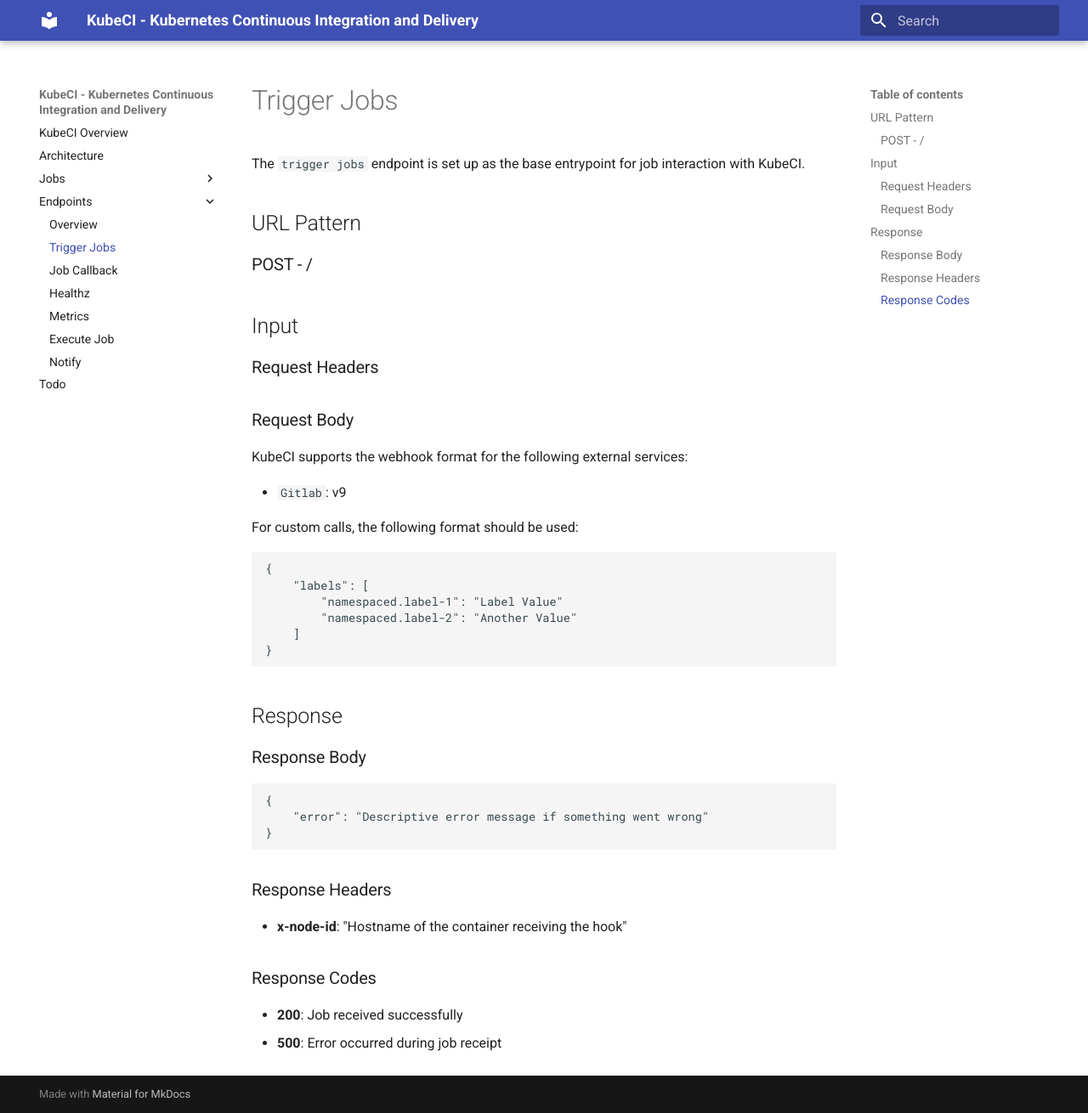
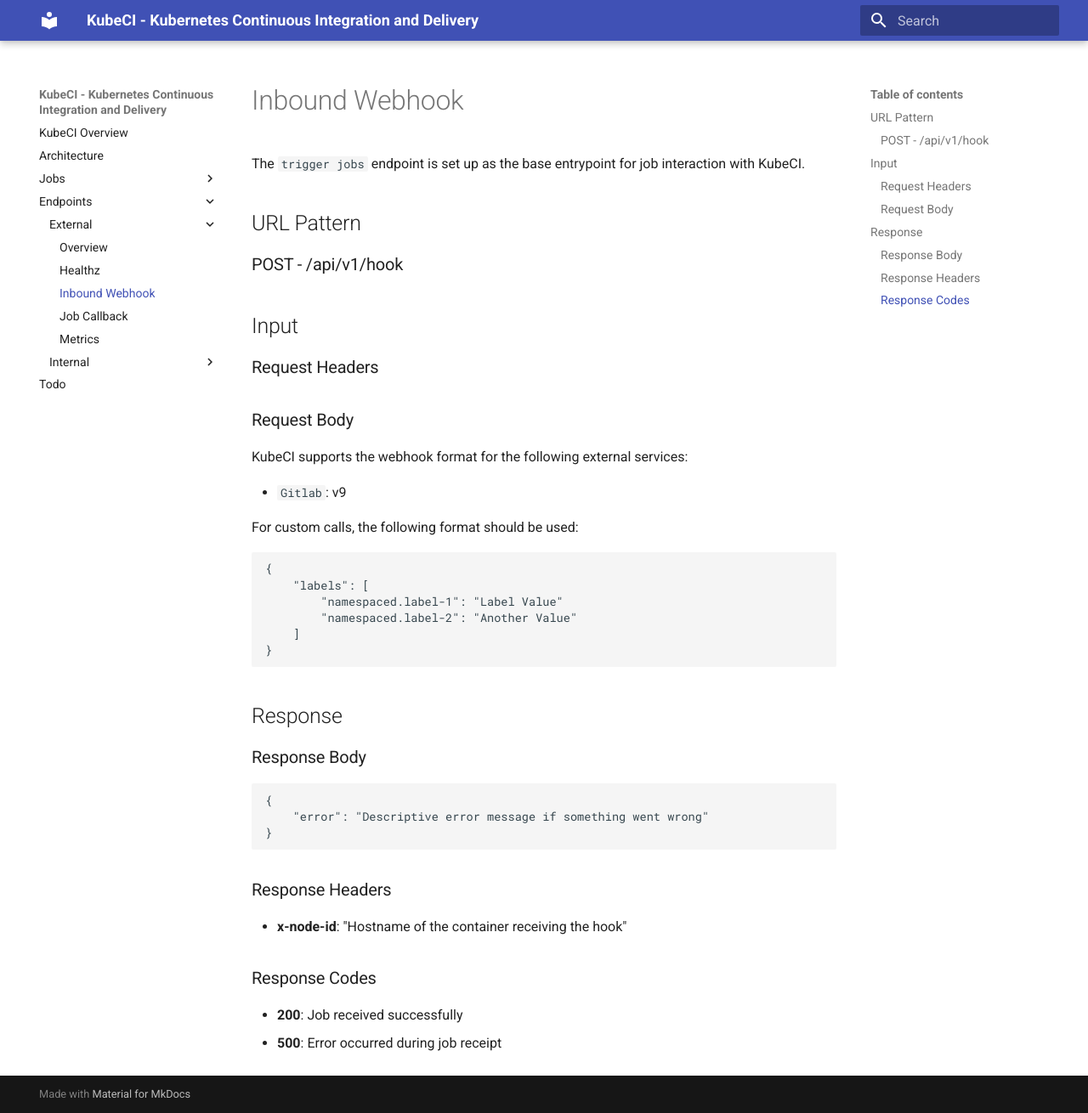
Before and after one commit to mnewswanger/kube-ci, an MkDocs documentation site: the page built from docs/endpoints/external/inbound-webhook.md, in a window 1280 px wide and 1310 px high. Shown: the whole window at 85% size. Built offline with MkDocs 1.6.1 and Material for MkDocs 9.7.7, drawn with Linux system fonts in a browser that asks for light colours; old or Windows-style settings are respelled for this version of MkDocs.

Commit message:
Update endpoint URLs

```diff
--- a/docs/endpoints/trigger-jobs.md
+++ b/docs/endpoints/external/inbound-webhook.md
@@ -1,10 +1,10 @@
-# Trigger Jobs #
+# Inbound Webhook #
 
 The `trigger jobs` endpoint is set up as the base entrypoint for job interaction with KubeCI.
 
 ## URL Pattern ##
 
-### POST - / ###
+### POST - /api/v1/hook ###
 
 ## Input ##
 
--- a/mkdocs.yml
+++ b/mkdocs.yml
@@ -8,13 +8,16 @@ pages:
     - Steps: jobs/steps.md
     - Notifiers: jobs/notifiers.md
   - Endpoints:
-    - Overview: endpoints/index.md
-    - Trigger Jobs: endpoints/trigger-jobs.md
-    - Job Callback: endpoints/job-callback.md
-    - Healthz: endpoints/healthz.md
-    - Metrics: endpoints/metrics.md
-    - Execute Job: endpoints/execute-job.md
-    - Notify: endpoints/notify.md
+    - External:
+      - Overview: endpoints/external/index.md
+      - Healthz: endpoints/external/healthz.md
+      - Inbound Webhook: endpoints/external/inbound-webhook.md
+      - Job Callback: endpoints/external/job-callback.md
+      - Metrics: endpoints/external/metrics.md
+    - Internal:
+      - Overview: endpoints/internal/index.md
+      - Execute Job: endpoints/internal/execute-job.md
+      - Notify: endpoints/internal/notify.md
   - Todo: todo.md
 theme: material
 markdown_extensions:
```
Also changed, not shown: docs/endpoints/external/index.md (added, +3 -0 lines), docs/endpoints/external/job-callback.md (renamed from docs/endpoints/job-callback.md, +1 -1 lines), docs/endpoints/external/list-notifiers.md (added, +34 -0 lines), docs/endpoints/index.md (deleted, +0 -29 lines), docs/endpoints/internal/execute-job.md (renamed from docs/endpoints/execute-job.md, +1 -1 lines), docs/endpoints/internal/index.md (added, +3 -0 lines), docs/endpoints/internal/notify.md (renamed from docs/endpoints/notify.md, +1 -1 lines), docs/endpoints/external/healthz.md (renamed from docs/endpoints/healthz.md), docs/endpoints/external/list-jobs.md (added), docs/endpoints/external/metrics.md (renamed from docs/endpoints/metrics.md), 1 other file.
